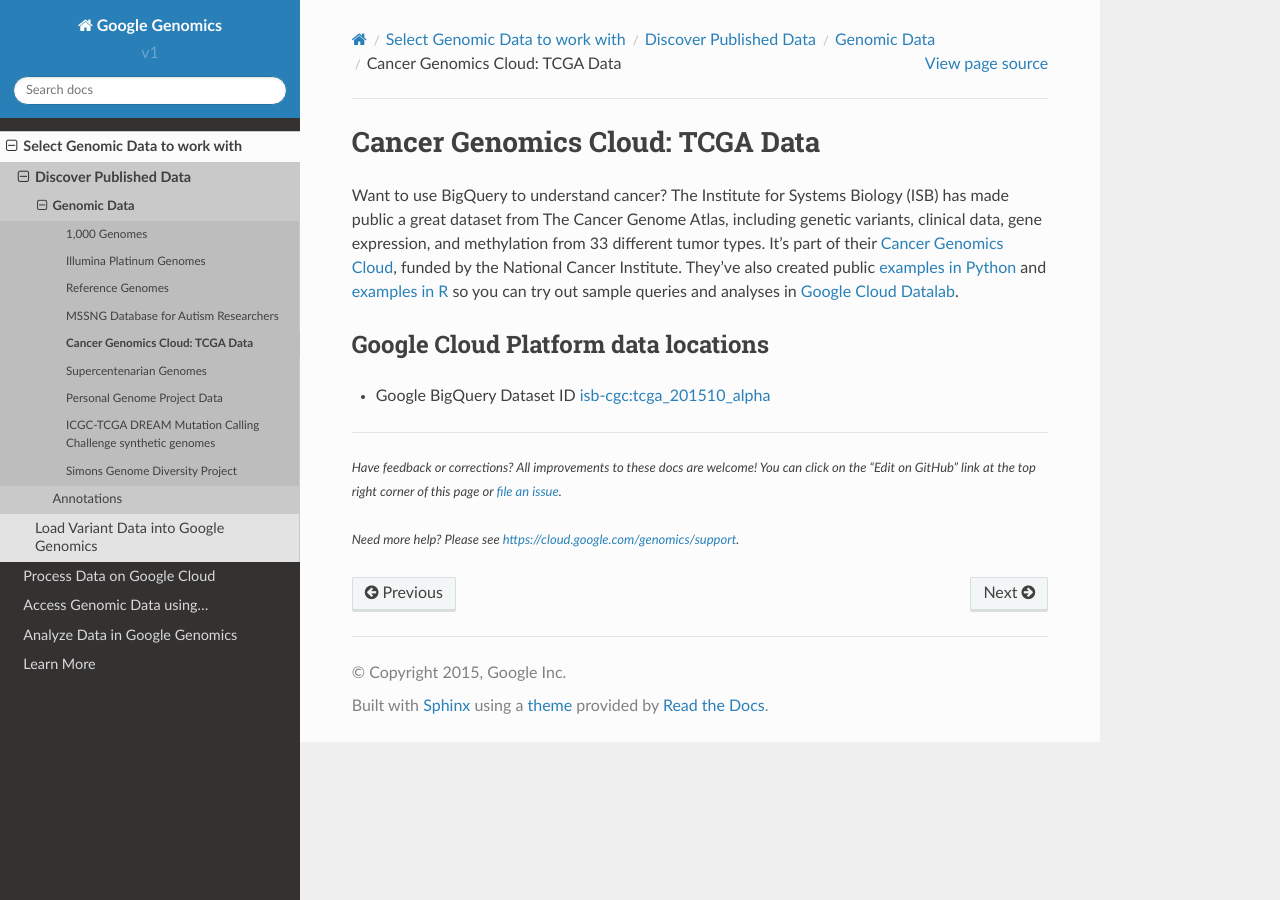
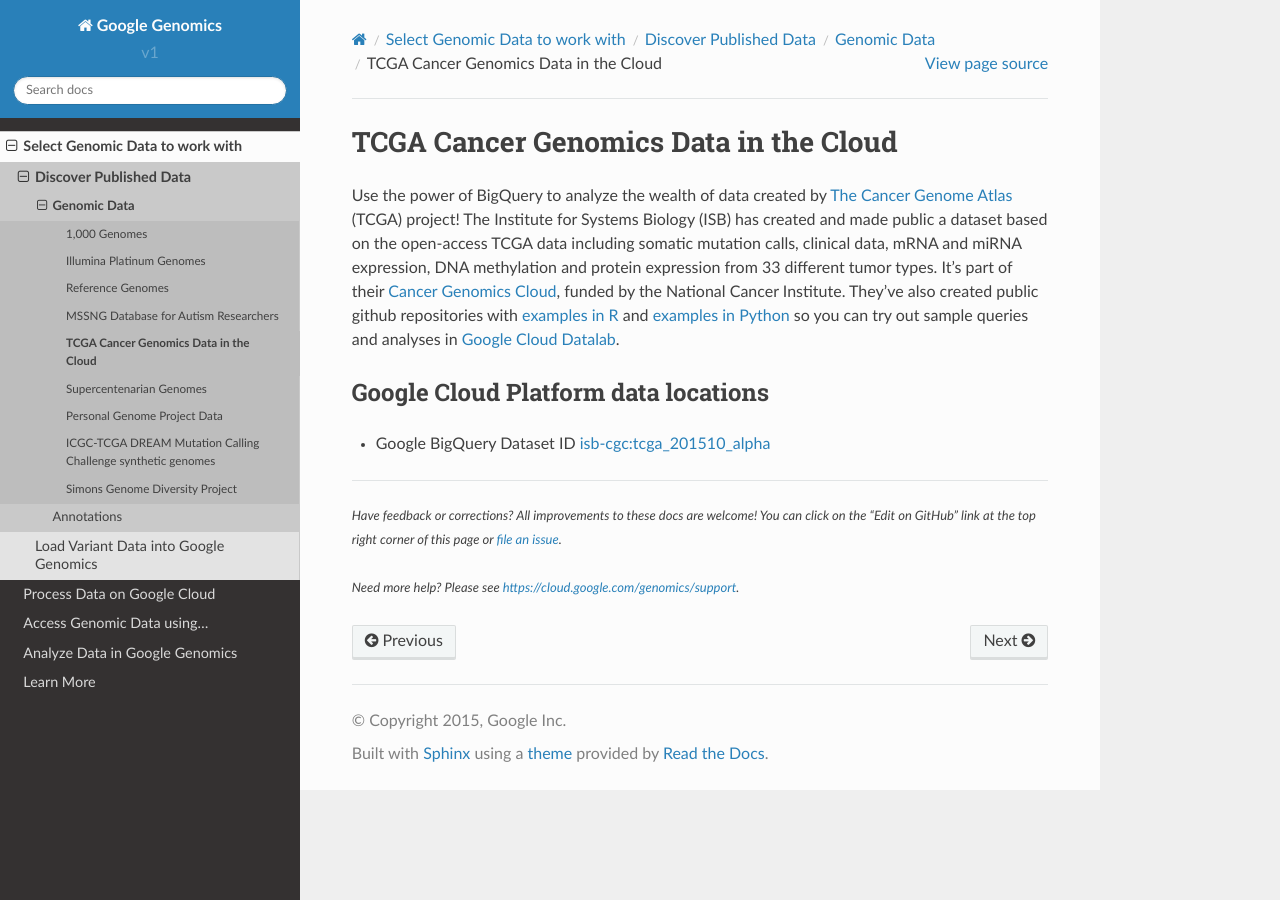
Before and after one commit to googlegenomics/readthedocs, a Sphinx documentation site: the page built from docs/source/use_cases/discover_public_data/isb_cgc_data.rst, in a window 1280 px wide. Built offline with Sphinx 7.4.7 and the Read the Docs theme 2.0.0, drawn with Linux system fonts in a browser that asks for light colours.

Commit message:
Update isb_cgc_data.rst
updated text and links

```diff
--- a/docs/source/use_cases/discover_public_data/isb_cgc_data.rst
+++ b/docs/source/use_cases/discover_public_data/isb_cgc_data.rst
@@ -1,5 +1,5 @@
-Cancer Genomics Cloud: TCGA Data
-=====================================
+TCGA Cancer Genomics Data in the Cloud
+======================================
 
 .. comment: begin: goto-read-the-docs
 
@@ -17,7 +17,7 @@
 
 .. comment: end: goto-read-the-docs
 
-Want to use BigQuery to understand cancer? The Institute for Systems Biology (ISB) has made public a great dataset from The Cancer Genome Atlas, including genetic variants, clinical data, gene expression, and methylation from 33 different tumor types. It's part of their `Cancer Genomics Cloud`_, funded by the National Cancer Institute. They've also created public `examples in Python <https://github.com/isb-cgc/examples-Python>`_ and `examples in R <https://github.com/isb-cgc/examples-R>`_ so you can try out sample queries and analyses in `Google Cloud Datalab`_.
+Use the power of BigQuery to analyze the wealth of data created by `The Cancer Genome Atlas <http://cancergenome.nih.gov/>`_ (TCGA) project! The Institute for Systems Biology (ISB) has created and made public a dataset based on the open-access TCGA data including somatic mutation calls, clinical data, mRNA and miRNA expression, DNA methylation and protein expression from 33 different tumor types. It's part of their `Cancer Genomics Cloud <isb-cgc.org>`_, funded by the National Cancer Institute. They've also created public github repositories with `examples in R <https://github.com/isb-cgc/examples-R>`_ and `examples in Python <https://github.com/isb-cgc/examples-Python>`_  so you can try out sample queries and analyses in `Google Cloud Datalab <https://cloud.google.com/datalab/>`_.
 
 Google Cloud Platform data locations
 ------------------------------------
```
